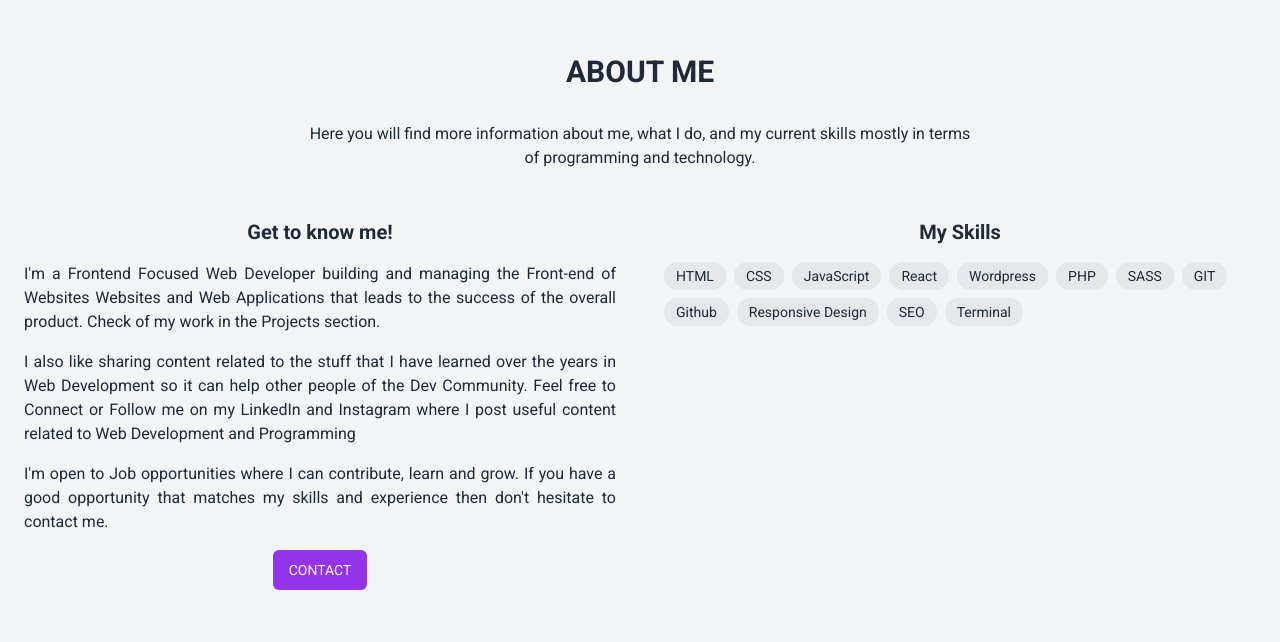
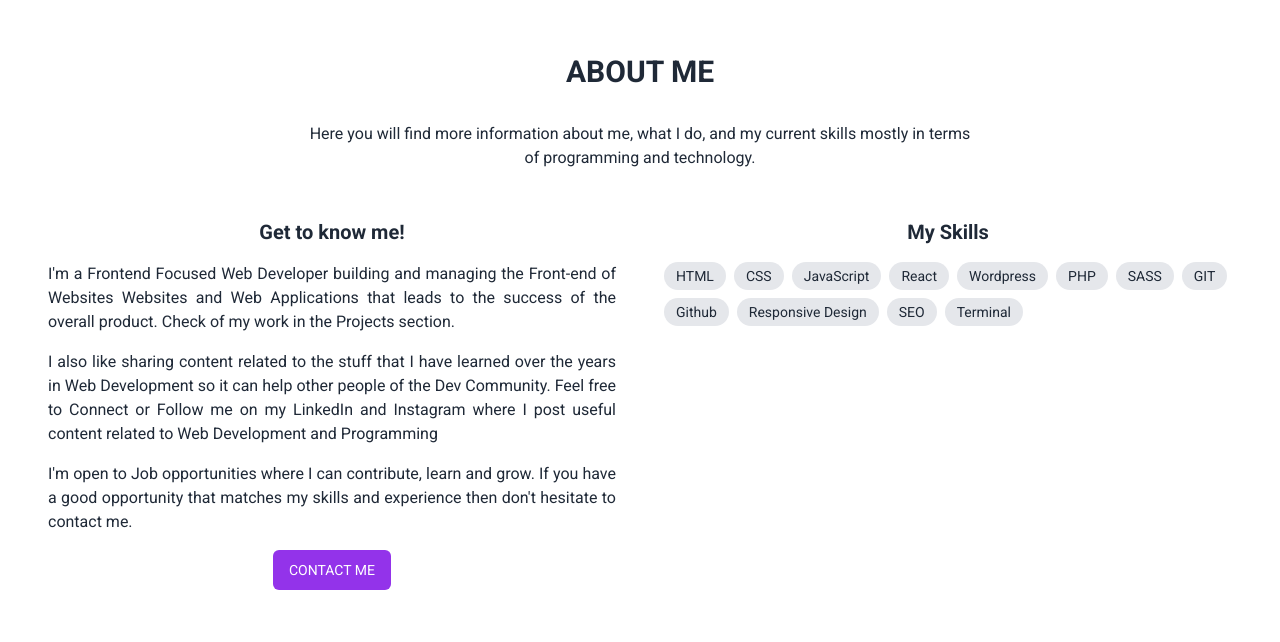
Before and after one commit to Athroscf/portfolio-2.0, a Next.js app: page / in a window 1280 px wide. Shown: the part 898-1540 px from the top of the page. Built offline with nearby package versions, Linux system fonts and the light colour scheme.

Commit message:
styles: changed component's width and styles.

```diff
--- a/src/app/components/About.tsx
+++ b/src/app/components/About.tsx
@@ -1,5 +1,6 @@
 import { Button } from "@/components/ui/button";
 import { useActiveSection } from "../context-provider";
+import { useTheme } from "../theme-provider";
 
 const skills = [
   "HTML",
@@ -18,10 +19,11 @@ const skills = [
 
 const About = () => {
   const { scrollTo } = useActiveSection();
+  const { theme } = useTheme();
 
   return (
-    <section id="about" className="py-20">
-      <div className="container mx-auto px-6">
+    <section id="about" className={`py-20 ${theme === 'dark' ? 'bg-gray-900' : 'bg-white'} transition-colors duration-300`}>
+      <div className="container mx-auto px-12">
         <h2 className="mb-8 text-center text-3xl font-bold">ABOUT ME</h2>
         <p className="mx-auto mb-12 max-w-2xl text-center">
           Here you will find more information about me, what I do, and my current skills mostly in
@@ -50,14 +52,14 @@ const About = () => {
               className="mt-4 bg-purple-600 text-white hover:bg-purple-700"
               onClick={() => scrollTo("contact")}
             >
-              CONTACT
+              CONTACT ME
             </Button>
           </div>
           <div>
             <h3 className="mb-4 text-xl font-semibold">My Skills</h3>
             <div className="flex flex-wrap gap-2">
               {skills.map((skill) => (
-                <span key={skill} className="rounded-full bg-gray-200 px-3 py-1 text-sm">
+                <span key={skill} className={`${theme === 'dark' ? 'bg-gray-700 text-gray-300' : 'bg-gray-200 text-gray-800'} px-3 py-1 rounded-full text-sm transition-colors duration-300`}>
                   {skill}
                 </span>
               ))}
```
